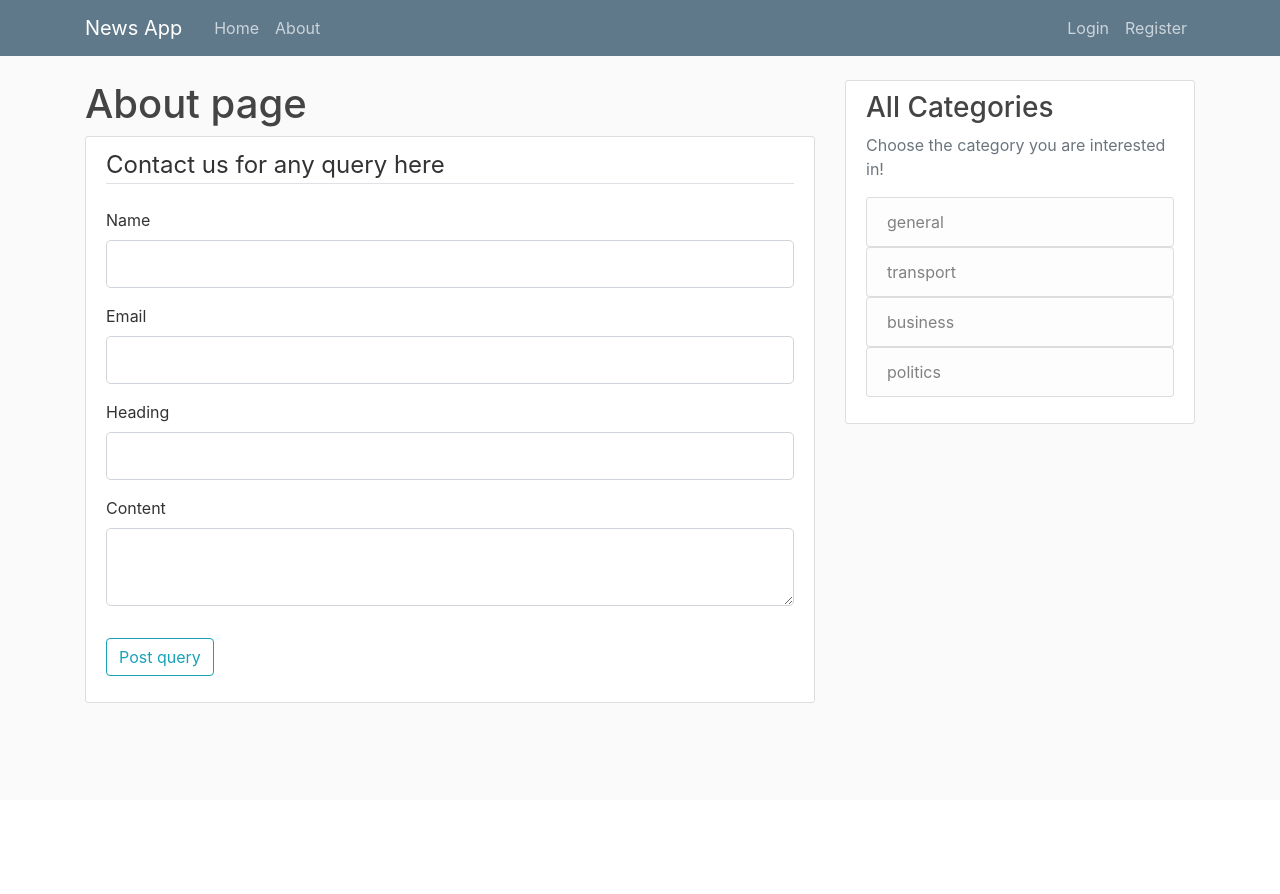
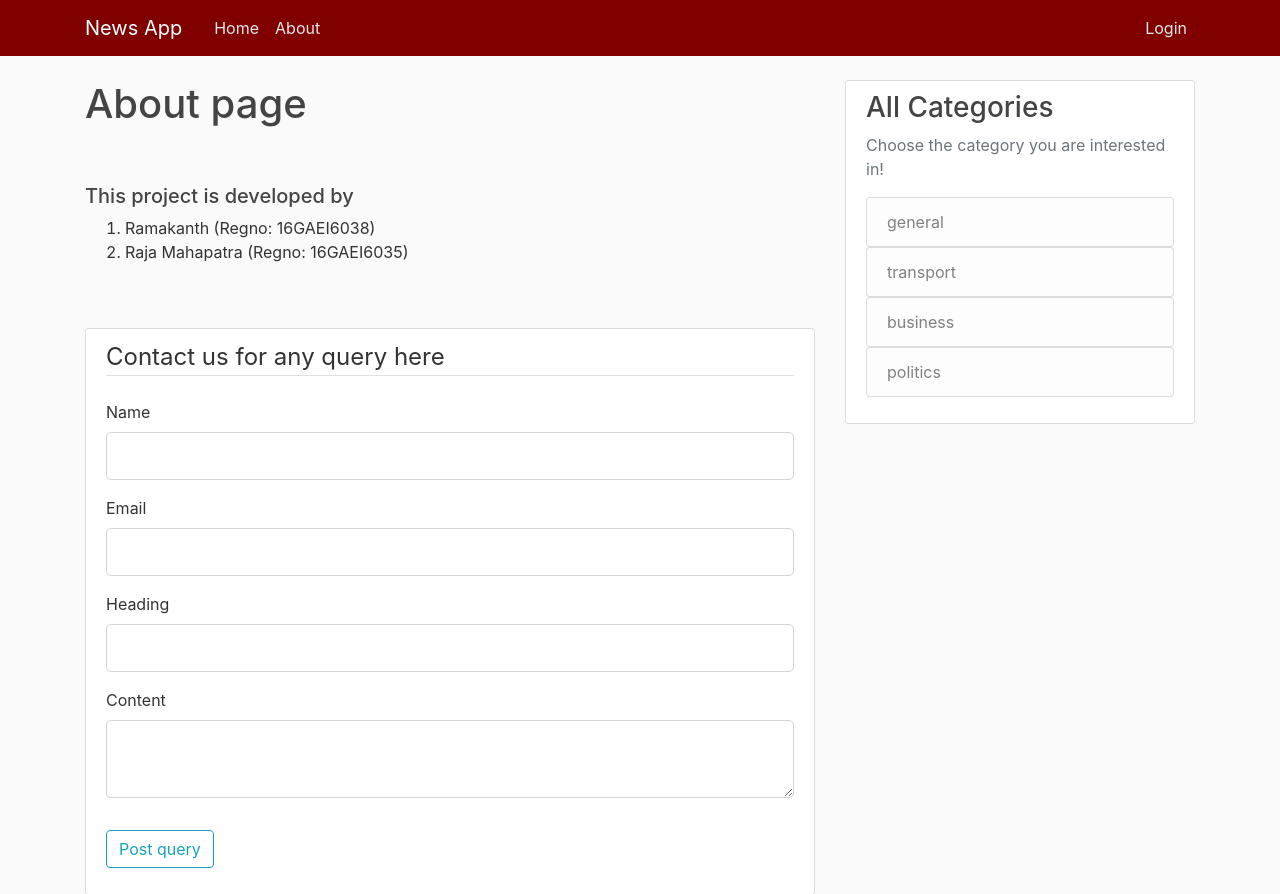
Before and after one commit to rajaratnadeep/flaskBlog, a Flask app: page /about in a window 1280 px wide. Shown: the top 894 px of the page. Before the commit the page ends 703 px from the top, so only its background shows below. Run offline with Flask 2, Linux system fonts and the light colour scheme; data comes from the database, SQL or seed files in the repository; both versions use the stored data as it was after the commit; some libraries are stand-ins or nearby versions.

Commit message:
beta version 1 ready

```diff
--- a/flaskblog/posts/routes.py
+++ b/flaskblog/posts/routes.py
@@ -51,12 +51,14 @@ def update_post(post_id):
     if form.validate_on_submit():
         post.title = form.title.data
         post.content = form.content.data
+        # post.category= form.content.category
         db.session.commit()
         flash('Your post has been updated!', 'success')
         return redirect(url_for('posts.post', post_id=post.id))
     elif request.method == 'GET':
         form.title.data = post.title
         form.content.data = post.content
+        form.category.data  = post.category
     dis_cats = []
     for dis_cat in db.session.query(Post.category).distinct():
         dis_cats.append(dis_cat.category)
--- a/flaskblog/static/main.css
+++ b/flaskblog/static/main.css
@@ -9,11 +9,12 @@ h1, h2, h3, h4, h5, h6 {
 }
 
 .bg-steel {
-  background-color: #5f788a;
+  background-color:maroon;
+  /* background-color: #5f788a; */
 }
 
 .site-header .navbar-nav .nav-link {
-  color: #cbd5db;
+  color: #e2e8ec;
 }
 
 .site-header .navbar-nav .nav-link:hover {
--- a/flaskblog/templates/about.html
+++ b/flaskblog/templates/about.html
@@ -1,5 +1,14 @@
 {% extends "layout.html" %} {% block content %}
-<h1>About page</h1>
+<h1>About page</h1><br><br>
+
+<div>
+  <h5>This project is developed by</h5>
+  <ol>
+    <li>Ramakanth (Regno: 16GAEI6038)</li>
+    <li>Raja Mahapatra (Regno: 16GAEI6035)</li>
+  </ol>
+  <br><br>
+</div>
 
 <div class="content-section">
   <form method="POST" action="">
--- a/flaskblog/templates/home.html
+++ b/flaskblog/templates/home.html
@@ -1,5 +1,5 @@
 {% extends "layout.html" %} {% block content %}
-<h1>Latest News for public!!</h1>
+<h1>Check out the latest news here!!</h1>
 {% for post in posts.items %}
 <article class="media content-section">
   <img
@@ -22,7 +22,8 @@
     <!-- the image file of the post is displayed here -->
     <img src="{{ url_for('static',filename='profile_pics/' + post.image_file) }}" alt="" class="responsive" />
 
-    <p class="article-content">{{ post.content }}</p>
+    <!-- article content is hidden on home page -->
+    <!-- <p class="article-content">{{ post.content }}</p> -->
 
     <h5>Follow up more on this topic  : <a class="" href="{{ url_for('posts.cat_post', category=post.category) }}">{{ post.category }}</a></h5>
 
--- a/flaskblog/templates/layout.html
+++ b/flaskblog/templates/layout.html
@@ -55,7 +55,8 @@
               <a class="nav-item nav-link" href="{{ url_for('users.logout') }}">Logout</a>
               {% else %}
                 <a class="nav-item nav-link" href="{{ url_for('users.login') }}">Login</a>
-                <a class="nav-item nav-link" href="{{ url_for('users.register') }}">Register</a>
+                <!-- the register route is hidden if the user is not logged in -->
+                <!-- <a class="nav-item nav-link" href="{{ url_for('users.register') }}">Register</a> -->
               {% endif %}
             </div>
           </div>
--- a/flaskblog/templates/post.html
+++ b/flaskblog/templates/post.html
@@ -30,6 +30,8 @@
       {% endif %}
     </div>
     <h2 class="article-title">{{ post.title }}</h2>
+    <!-- the image file of the post is displayed here -->
+    <img src="{{ url_for('static',filename='profile_pics/' + post.image_file) }}" alt="" class="responsive" />
     <p class="article-content">{{ post.content }}</p>
   </div>
 </article>
```
Also changed, not shown: flaskblog/site.db, flaskblog/static/profile_pics/034e4674c20fd2e7.JPG (added), flaskblog/static/profile_pics/0b780d63b508150d.JPG (added), flaskblog/static/profile_pics/355b47a7b3215bd6.JPG (added), flaskblog/static/profile_pics/6a83b951b1b69191.JPG (added), flaskblog/static/profile_pics/adfdec6cd1bd4716.JPG (added), flaskblog/static/profile_pics/default(old).jpg (added), flaskblog/static/profile_pics/default.jpg, flaskblog/static/profile_pics/default1.JPG, flaskblog/static/profile_pics/fea5894bd7b0c71f.JPG (added).
